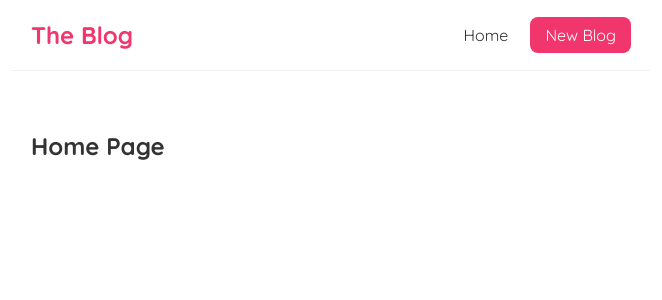
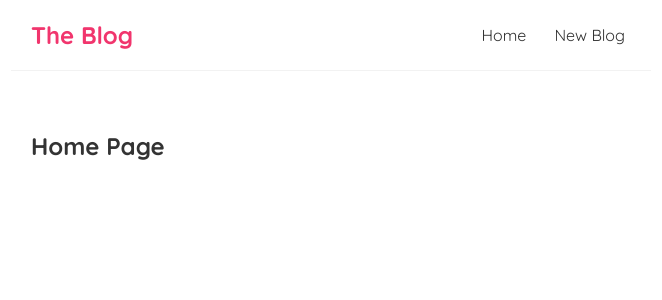
Before and after one commit to mhperera/PT_PinkBlog, a React (Create React App) app: page / in a window 1280 px wide. Shown: the top 300 px of the page, without its empty margins (309-971 px from the left). Built offline with nearby package versions, Linux system fonts and the light colour scheme.

Commit message:
Comment Inline Style

```diff
--- a/src/Navbar.js
+++ b/src/Navbar.js
@@ -5,12 +5,16 @@
             <h1>The Blog</h1>
             <div className="links">
                 <a href="/">Home</a>
-                <a href="/create" style={{
+                <a href="/create" >New Blog</a>
+
+                {/* =============== INLINE CSS ===============  */}
+                {/* <a href="/create" style={{
                     color:"white",
                     backgroundColor:"#f1356d",
                     borderRadius: "8px",
                     padding: "8px 15px"
-                }}>New Blog</a>
+                }}>New Blog</a> */}
+
             </div>
         </nav>
 
```
